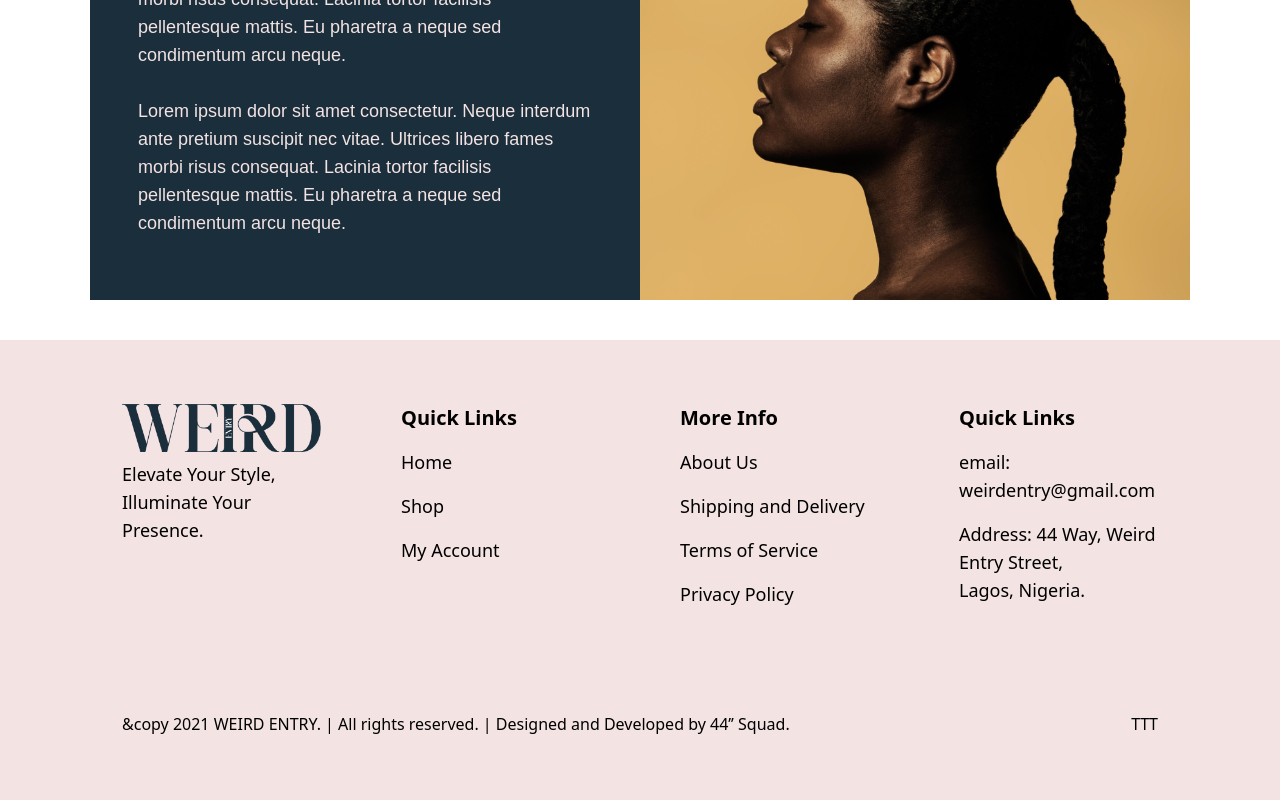
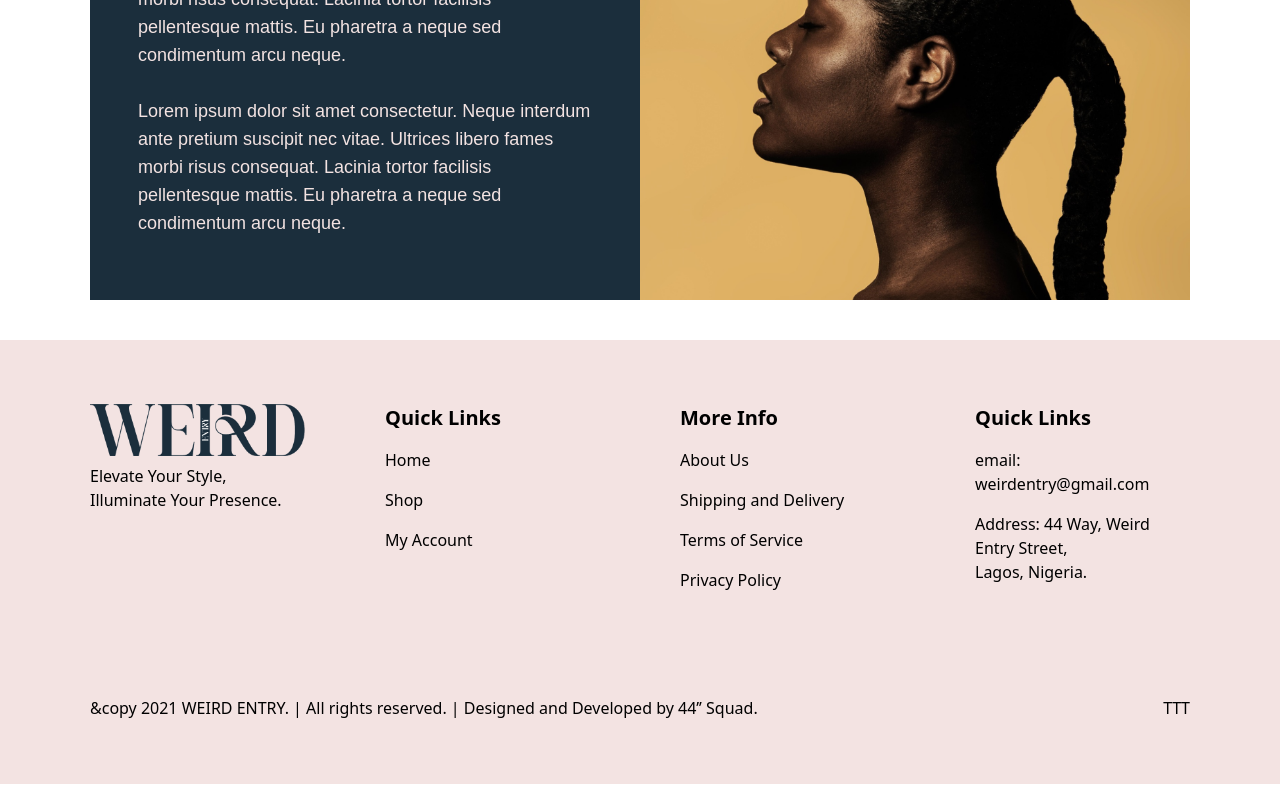
Before and after one commit to Feanyluch/WeirdEntry, a Next.js app: page / in a window 1280 px wide. Shown: the part 2949-3749 px from the top of the page. Built offline with nearby package versions, Linux system fonts and the light colour scheme; a web font is replaced by a local one.

Commit message:
text size adjusted

```diff
--- a/src/components/Layout/Footer.tsx
+++ b/src/components/Layout/Footer.tsx
@@ -12,53 +12,53 @@ import Logo from "../../../public/Images/weirdlogo.png";
 const Footer = () => {
   return (
     <div className="bg-[#F3E3E2]">
-      <div className="w-[1100px] mx-auto py-16 px-8">
+      <div className="w-[1100px] mx-auto py-16">
         <div className="grid grid-cols-4 gap-20">
           <div className="">
             <Image src={Logo} alt="logo" />
-            <h2 className="text-lg my-2">
+            <h2 className="text-[16px] my-2">
               Elevate Your Style, Illuminate Your Presence.
             </h2>
           </div>
           <div className="flex flex-col">
             <h2 className="text-xl font-bold mb-2">Quick Links</h2>
-            <Link href="/" className="text-lg my-2">
+            <Link href="/" className="text-[16px] my-2">
               Home
             </Link>
-            <Link href="/" className="text-lg my-2">
+            <Link href="/" className="text-[16px] my-2">
               Shop
             </Link>
-            <Link href="/" className="text-lg my-2">
+            <Link href="/" className="text-[16px] my-2">
               My Account
             </Link>
           </div>
           <div className="flex flex-col">
             <h2 className="text-xl font-bold mb-2">More Info</h2>
-            <Link href="/" className="text-lg my-2">
+            <Link href="/" className="text-[16px] my-2">
               About Us
             </Link>
-            <Link href="/" className="text-lg my-2">
+            <Link href="/" className="text-[16px] my-2">
               Shipping and Delivery
             </Link>
-            <Link href="/" className="text-lg my-2">
+            <Link href="/" className="text-[16px] my-2">
               Terms of Service
             </Link>
-            <Link href="/" className="text-lg my-2">
+            <Link href="/" className="text-[16px] my-2">
               Privacy Policy
             </Link>
           </div>
           <div className="flex flex-col">
             <h2 className="text-xl font-bold mb-2">Quick Links</h2>
-            <Link href="/" className="text-lg my-2">
+            <Link href="/" className="text-[16px] my-2">
               email: weirdentry@gmail.com
             </Link>
-            <p className="text-lg my-2">
+            <p className="text-[16px] my-2">
               Address: 44 Way, Weird Entry Street,<br /> Lagos, Nigeria.
             </p>
           </div>
         </div>
         <div className="mt-24 flex items-center justify-between">
-          <h2 className="text-bold">&copy 2021 WEIRD ENTRY. | All rights reserved. | Designed and Developed by 44’’ Squad.</h2>
+          <h2 className="text-bold text-[16px]">&copy 2021 WEIRD ENTRY. | All rights reserved. | Designed and Developed by 44’’ Squad.</h2>
           <div className="flex items-center justify-center">
             <Link href="twitter.com">T</Link>
             <Link href="twitter.com">T</Link>
```
